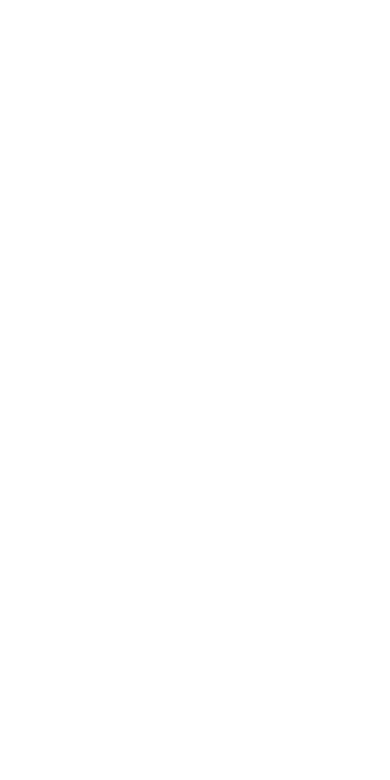
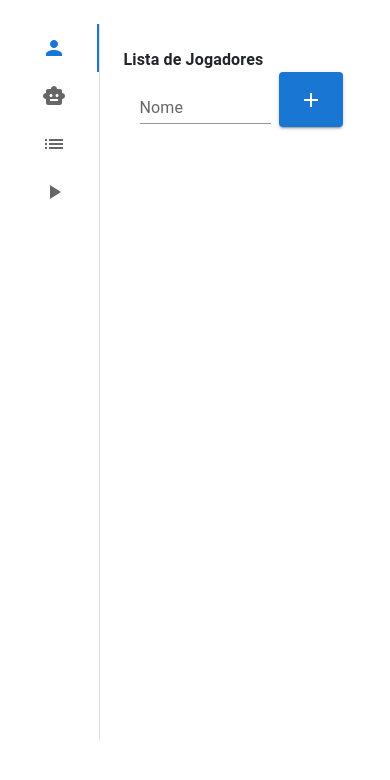
Before and after one commit to victorhmd/turnosrpg, a React (Create React App) app: page / in a window 390 px wide. Shown: the top 780 px of the page. Built offline with nearby package versions, Linux system fonts and the light colour scheme.

Commit message:
lista de turnos, mobile WiP

```diff
--- a/src/App.tsx
+++ b/src/App.tsx
@@ -3,10 +3,11 @@ import Tabs from '@mui/material/Tabs';
 import Tab from '@mui/material/Tab';
 import Box from '@mui/material/Box';
 import { Person, SmartToy, List, PlayArrow, Refresh } from '@mui/icons-material/';
-import { Button, Container } from '@mui/material';
+import { Button, Container, Grid, Typography } from '@mui/material';
 import CharList from './components/charList/CharList';
-import { useState } from 'react';
+import { useEffect, useState } from 'react';
 import { Character } from './types/Character';
+import { Turn } from './types/Turn';
 
 interface TabPanelProps {
   children?: React.ReactNode;
@@ -43,75 +44,190 @@ function a11yProps(index: number) {
 export default function App() {
 
   //#region States
-  const [valueTabPLayerList, setValueTabPlayerList] = useState(0);
+  const [valueTabCharacters, setValueTabCharacters] = useState(0);
+  const [valueTabTurns, setValueTabTurns] = React.useState(0);
+  const [valueTabMobile, setValueTabMobile] = React.useState(0);
+
   const [listPlayer, setListPlayer] = useState<Character[]>([]);
   const [listNpc, setListNpc] = useState<Character[]>([]);
-  const [valueTabNpcList, setValueTabNpcList] = React.useState(0);
+
+  const [charTurnList, setCharTurnList] = React.useState<Character[]>([]);
   //#endregion
 
-  //#region Variaveis
-  const handleChangeTabPlayerList = (event: React.SyntheticEvent, newValue: number) => {
-    setValueTabPlayerList(newValue)
+  //#region Variables
+  const handleChangeTabCharacters = (event: React.SyntheticEvent, newValue: number) => {
+    setValueTabCharacters(newValue)
   };
 
-  const handleChangeTabNpcList = (event: React.SyntheticEvent, newValue: number) => {
-    setValueTabNpcList(newValue);
+  const handleChangTabTurns = (event: React.SyntheticEvent, newValue: number) => {
+    setValueTabTurns(newValue);
+  };
+
+  const handleChangTabMobile = (event: React.SyntheticEvent, newValue: number) => {
+    setValueTabMobile(newValue);
   };
   //#endregion
 
   //#region Functions
   function click_AtualizarBtn() {
-    console.log('listPlayer', listPlayer);
-    console.log('listNpc', listNpc);
+    setTurnList();
   }
 
   function click_ComecarBtn() {
 
   }
+
+  function setTurnList() {
+    var list = [...listPlayer ?? [], ...listNpc ?? []];
+    list.sort((a, b) => +b.initiative - +a.initiative);
+    setCharTurnList(list);
+  }
   //#endregion
 
 
+
   return (
-    <Container sx={{ display: { xs: 'none', lg: 'flex' } }}>
+    <Container>
+      <Box sx={{ display: { xs: 'none', md: 'flex' } }}>
         {/* Panel - Lista de Personagens */}
         <Box sx={{ width: '50vw !important', height: '80vh', border: 1, borderColor: 'divider', m: 3, mt: 8 }}>
           <Box sx={{ borderBottom: 1, borderColor: 'divider' }}>
-          <Tabs value={valueTabPLayerList} onChange={handleChangeTabPlayerList} aria-label="basic tabs example">
+            <Tabs value={valueTabCharacters} onChange={handleChangeTabCharacters} aria-label="basic tabs example">
               <Tab icon={<Person />} iconPosition="start" label="Jogadores" {...a11yProps(0)} />
               <Tab icon={<SmartToy />} iconPosition="start" label="NPCs" {...a11yProps(1)} />
             </Tabs>
           </Box>
 
-        <TabPanel value={valueTabPLayerList} index={0}>
-          <CharList inner render={1} updateCharList={(list: React.SetStateAction<Character[]>) => setListPlayer(list)}></CharList>
+          <TabPanel value={valueTabCharacters} index={0}>
+            <CharList inner render={1} updateCharList={(list: React.SetStateAction<Character[]>) => setListPlayer(list)} list={listPlayer}></CharList>
           </TabPanel>
-        <TabPanel value={valueTabPLayerList} index={1}>
-          <CharList render={2} updateCharList={(list: React.SetStateAction<Character[]>) => setListNpc(list)}></CharList>
+          <TabPanel value={valueTabCharacters} index={1}>
+            <CharList render={2} updateCharList={(list: React.SetStateAction<Character[]>) => setListNpc(list)} list={listNpc}></CharList>
           </TabPanel>
         </Box>
 
         {/* Panel - Gerenciamento de turno */}
         <Box sx={{ width: '50vw', minHeight: '80vh', border: 1, borderColor: 'divider', m: 3, mt: 8 }}>
           <Box sx={{ borderBottom: 1, borderColor: 'divider' }}>
-          <Tabs value={valueTabNpcList} onChange={handleChangeTabNpcList} aria-label="basic tabs example">
+            <Tabs value={valueTabTurns} onChange={handleChangTabTurns} aria-label="basic tabs example">
               <Tab icon={<List />} iconPosition="start" label="Lista" {...a11yProps(0)} />
               <Tab icon={<PlayArrow />} iconPosition="start" label="Combate" {...a11yProps(1)} />
             </Tabs>
           </Box>
-        <TabPanel value={valueTabNpcList} index={0}>
-          <Box sx={{ display: 'flex', justifyContent: 'space-evenly' }}>
-            <Button variant="contained" color="primary" endIcon={<Refresh />} onClick={click_AtualizarBtn}>
+          <TabPanel value={valueTabTurns} index={0}>
+            <Grid container spacing={1} alignItems="center" mb={3}>
+              <Grid item xs={6} textAlign="end">
+                <Button variant="contained" color="primary" endIcon={<Refresh />} onClick={click_AtualizarBtn} fullWidth>
                   Atualizar
                 </Button>
-            <Button variant="contained" color="success" endIcon={<PlayArrow />} onClick={click_ComecarBtn}>
+              </Grid>
+              <Grid item xs={6} textAlign="center">
+                <Button variant="contained" color="success" endIcon={<PlayArrow />} onClick={click_ComecarBtn} fullWidth>
                   Começar
                 </Button>
-          </Box>
+              </Grid>
+            </Grid>
+
+            {charTurnList.map((char, index) => (
+              <Grid container spacing={1} alignItems="center" mb={3} key={index} justifyContent="space-evenly">
+                <Grid item xs={1} textAlign="end">
+                  <Typography>{index + 1}</Typography>
+                </Grid>
+                <Grid item xs={1} textAlign="center">
+                  {char.flag === 'j' ? <Person /> : <SmartToy />}
+                </Grid>
+                <Grid item xs={5}>
+                  <Typography>{char.name}</Typography>
+                </Grid>
+                <Grid item xs={3} textAlign="center">
+                  <Typography><strong>INIT </strong>{char.initiative}</Typography>
+                </Grid>
+              </Grid>
+            ))}
           </TabPanel>
-        <TabPanel value={valueTabNpcList} index={1}>
+          <TabPanel value={valueTabTurns} index={1}>
 
           </TabPanel>
         </Box>
+      </Box>
+
+      <Box sx={{ display: { xs: 'flex', md: 'none', justifyContent: 'center' } }}>
+        <Box
+          sx={{ bgcolor: 'background.paper', display: 'flex', height: '85vh', mt: 3 }}
+        >
+          <Tabs
+            orientation="vertical"
+            variant="scrollable"
+            value={valueTabMobile}
+            onChange={handleChangTabMobile}
+            sx={{ borderRight: 1, borderColor: 'divider' }}
+          >
+            <Tab icon={<Person />}{...a11yProps(0)} />
+            <Tab icon={<SmartToy />}{...a11yProps(1)} />
+            <Tab icon={<List />} {...a11yProps(2)} />
+            <Tab icon={<PlayArrow />}{...a11yProps(3)} />
+          </Tabs>
+          <TabPanel value={valueTabMobile} index={0} >
+            <Box sx={{ width: '60vw' }}>
+              <Typography>
+                <strong>Lista de Jogadores</strong>
+              </Typography>
+              <Box>
+                <CharList inner render={1} updateCharList={(list: React.SetStateAction<Character[]>) => setListPlayer(list)} list={listPlayer}></CharList>
+              </Box>
+            </Box>
+          </TabPanel>
+          <TabPanel value={valueTabMobile} index={1}>
+            <Box sx={{ width: '60vw' }}>
+              <Typography>
+                <strong>Lista de NPCs</strong>
+              </Typography>
+              <Box>
+                <CharList inner render={2} updateCharList={(list: React.SetStateAction<Character[]>) => setListPlayer(list)} list={listNpc}></CharList>
+              </Box>
+            </Box>
+          </TabPanel>
+          <TabPanel value={valueTabMobile} index={2}>
+            <Box sx={{ width: '60vw' }}>
+              <Grid container spacing={1} alignItems="center" mb={3}>
+                <Grid item xs={6} textAlign="end">
+                  <Button variant="contained" color="primary" endIcon={<Refresh />} onClick={click_AtualizarBtn} fullWidth>
+                    Atualizar
+                  </Button>
+                </Grid>
+                <Grid item xs={6} textAlign="center">
+                  <Button variant="contained" color="success" endIcon={<PlayArrow />} onClick={click_ComecarBtn} fullWidth>
+                    Começar
+                  </Button>
+                </Grid>
+              </Grid>
+
+              {charTurnList.map((char, index) => (
+                <Grid container spacing={1} alignItems="center" mb={3} key={index} justifyContent="space-evenly">
+                  <Grid item xs={1} textAlign="end">
+                    <Typography>{index + 1}</Typography>
+                  </Grid>
+                  <Grid item xs={1} textAlign="center">
+                    {char.flag === 'j' ? <Person /> : <SmartToy />}
+                  </Grid>
+                  <Grid item xs={5}>
+                    <Typography>{char.name}</Typography>
+                  </Grid>
+                  <Grid item xs={3} textAlign="center">
+                    <Typography><strong>INIT </strong>{char.initiative}</Typography>
+                  </Grid>
+                </Grid>
+              ))}
+            </Box>
+          </TabPanel>
+          <TabPanel value={valueTabMobile} index={3}>
+            <Box sx={{ width: '60vw' }}>
+
+            </Box>
+          </TabPanel>
+        </Box>
+      </Box>
     </Container>
+
   );
 }
--- a/src/components/charList/CharList.tsx
+++ b/src/components/charList/CharList.tsx
@@ -1,5 +1,5 @@
 import { Add, Delete, Person, SmartToy } from '@mui/icons-material';
-import { Button, TextField, Typography } from '@mui/material';
+import { Button, Grid, TextField, Typography } from '@mui/material';
 import { Box, Container } from '@mui/system';
 import { useEffect, useState } from 'react';
 import { Character } from '../../types/Character';
@@ -18,18 +18,19 @@ export default function CharList(props: any) {
 
     function handle_TfInit(init: string, index: number) {
         listCharacter[index].initiative = init;
+        return listCharacter;
     }
     //#endregion
 
     //#region Click_Events()
     function click_AddBtn() {
 
-        listCharacter.push({
+        setListCharacter([...listCharacter, {
             name: charName,
             initiative: '',
             id: listCharacter.length + 1,
             flag: charType
-        })
+        }]);
         setCharName('');
         return listCharacter;
     }
@@ -48,43 +49,50 @@ export default function CharList(props: any) {
         };
 
         configure();
+
     }, [props]);
+
+    useEffect(() => {
+        props.updateCharList(listCharacter);
+    }, [listCharacter]);
 
     return (
         <Container>
+            <Box sx={{ display: 'inline' }}>
                 {/* Lista de personagens */}
                 {listCharacter.map((char, index) => (
-                <Box sx={{ display: 'flex', alignItems: 'center', mb: 3 }} key={index}>
-                    <Box sx={{ p: 2 }}>
+                    <Grid container spacing={1} alignItems="center" mb={3} >
+                        <Grid item xs={2}>
                             {props.render === 1 ? <Person /> : <SmartToy />}
-                    </Box>
-                    <Box sx={{ p: 2, minWidth: '175px' }}>
-                        <Typography>{char.name}</Typography>
-                    </Box>
-                    <Box sx={{ p: 2 }}>
-                        <TextField id="tfInit" variant="outlined" inputProps={{ maxLength: 2 }}
-                            sx={{ width: '65px', textAlign: 'center' }} onChange={e => handle_TfInit(e.target.value, index)} />
-                    </Box>
-                    <Box sx={{ p: 2 }}>
+                        </Grid>
+                        <Grid item xs={4} lg={6}>
+                            <Typography noWrap>{char.name}</Typography>
+                        </Grid>
+                        <Grid item xs={3} lg={2}>
+                            <TextField id="tfInit" variant="outlined" inputProps={{ maxLength: 2, style: { textAlign: 'center' } }}
+                                sx={{ textAlign: 'center'}} onChange={e => props.updateCharList(handle_TfInit(e.target.value, index))} />
+                        </Grid>
+                        <Grid item xs={3} lg={2}>
                             <Button variant="outlined" color="error" sx={{ height: '55px' }}
-                            onClick={() => {props.updateCharList(click_DelBtn(char.id))}}>
-                            < Delete />
+                                onClick={() => { props.updateCharList(click_DelBtn(char.id)); }}>
+                                <Delete />
                             </Button>
-                    </Box>
-                </Box>
+                        </Grid>
+                    </Grid>
                 ))}
 
                 {/* Input de personagem */}
-            <Box sx={{ display: 'flex', alignItems: 'center' }}>
-                <Box sx={{ p: 2 }}>
+                <Grid container spacing={1} alignItems="center" mb={3} >
+                    <Grid item xs={8} >
                         <TextField id="tfCharacter" label="Nome" variant="standard" value={charName}
-                        sx={{ width: '150px', textAlign: 'center' }} onChange={e => handle_TfName(e.target.value)} />
-                </Box>
-                <Box sx={{ p: 2 }}>
-                    <Button variant="contained" sx={{ height: '55px' }} onClick={() => {props.updateCharList(click_AddBtn())}}>
+                            sx={{ textAlign: 'center' }} onChange={e => handle_TfName(e.target.value)} />
+                    </Grid>
+                    <Grid item xs={4}>
+                        <Button variant="contained" sx={{ height: '55px' }} onClick={() => { props.updateCharList(click_AddBtn()) }}>
                             <Add />
                         </Button>
-                </Box>
+                    </Grid>
+                </Grid>
             </Box>
         </Container>
     )
```
Lines whose indentation alone changed are shown as unchanged.
